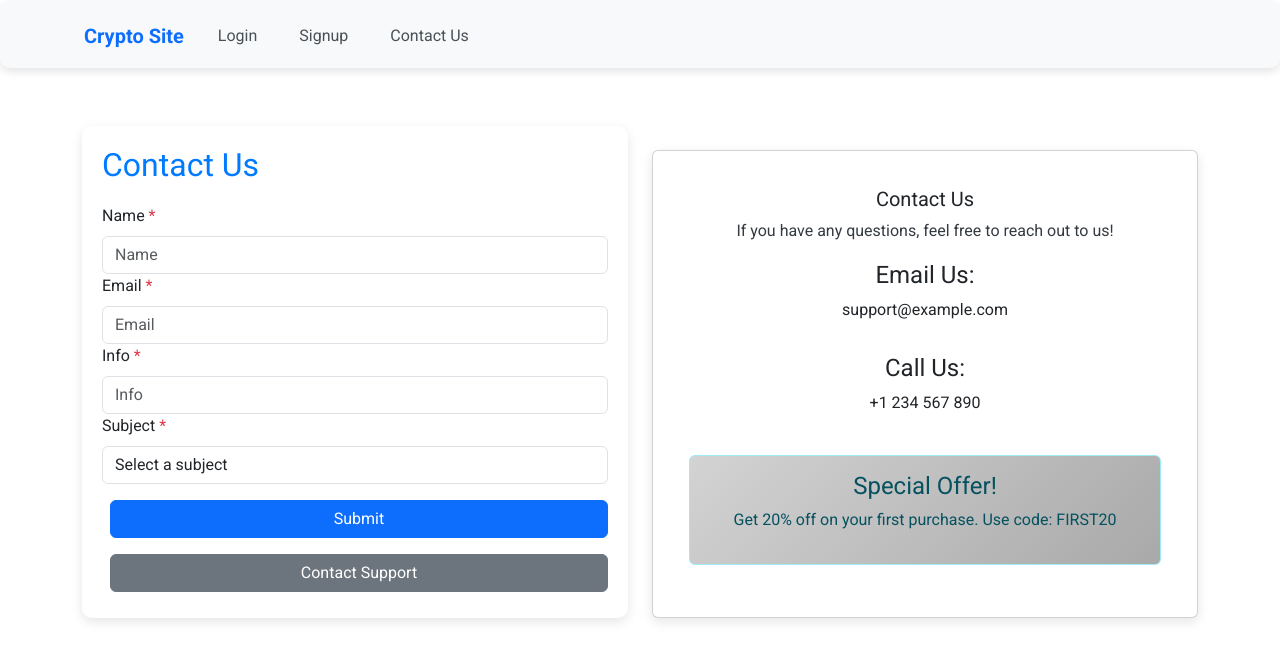
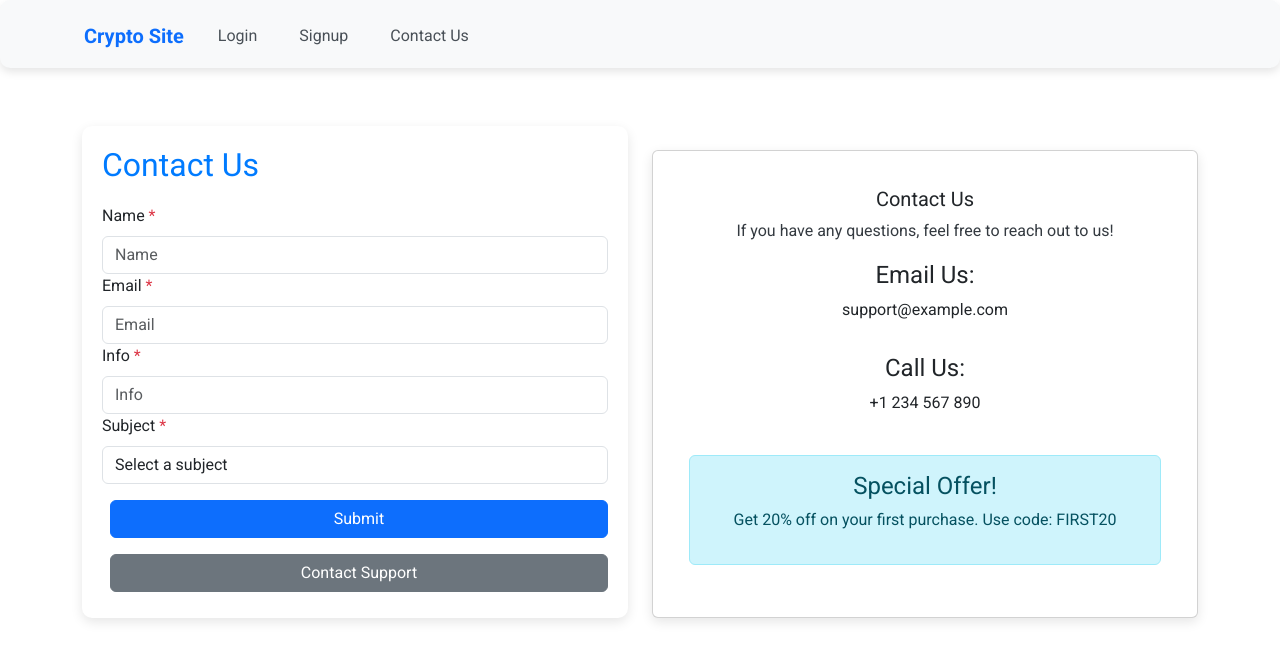
Before and after one commit to dor526/ClientServerFinalProject, a React (Create React App) app in the folder frontend/: page /contactus in a window 1280 px wide. Shown: the top 660 px of the page. Built offline with nearby package versions, Linux system fonts and the light colour scheme.

Commit message:
fixed error message

```diff
--- a/frontend/src/styles/login.css
+++ b/frontend/src/styles/login.css
@@ -84,14 +84,3 @@
     font-size: 1.5rem;
   }
 }
-
-/* Error alert styling */
-.alert {
-  margin-top: 1rem;
-  border-radius: 5px;
-  background-color: #f8d7da;
-  /* Light red background for alerts */
-  color: #721c24;
-  /* Dark red text for alerts */
-  padding: 10px;
-}
--- a/frontend/src/styles/signup.css
+++ b/frontend/src/styles/signup.css
@@ -82,16 +82,3 @@
         font-size: 1.5rem;
     }
 }
-
-/* Error alert styling */
-.alert {
-    margin-top: 1rem;
-    border-radius: 5px;
-    background: linear-gradient(135deg, #d3d3d3, #a9a9a9);
-    /* Light grey to dark grey gradient */
-
-    /* Light red background for alerts */
-    color: #721c24;
-    /* Dark red text for alerts */
-    padding: 10px;
-}
```
